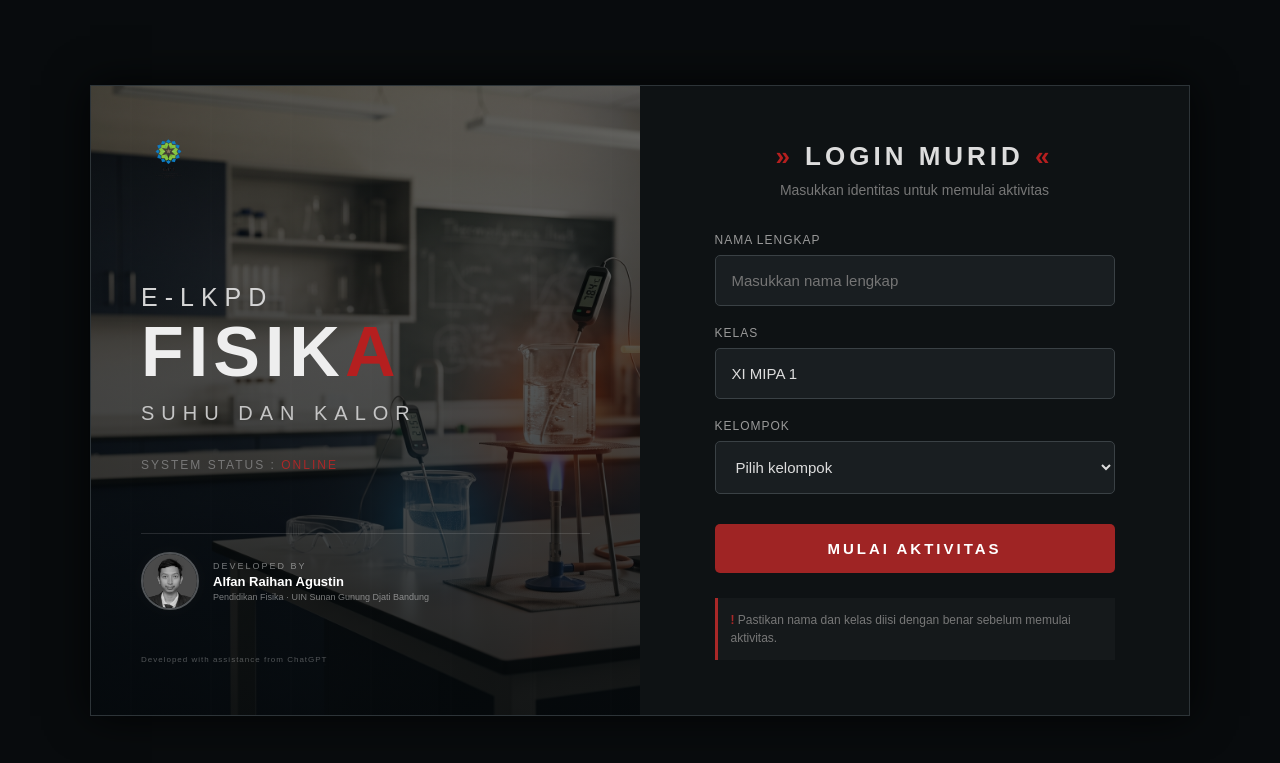
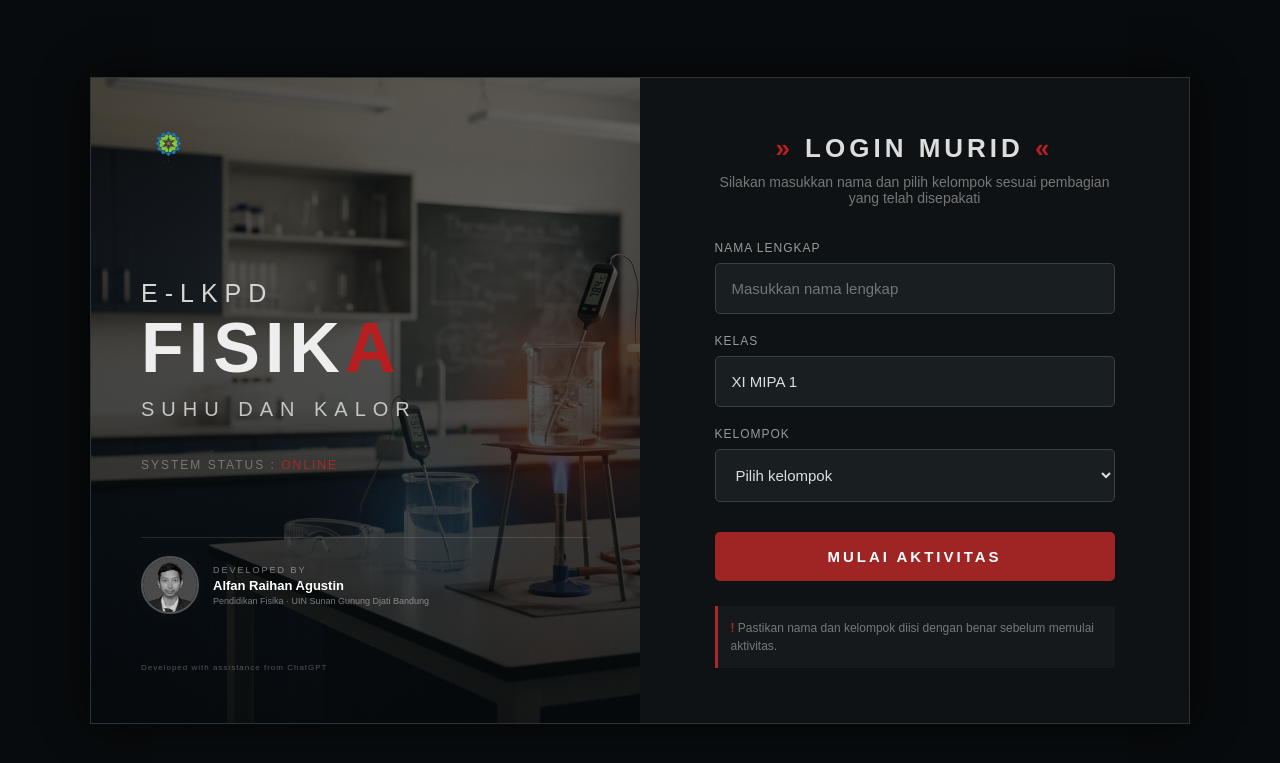
Before and after one commit to simpletastic/e-lkpd, a Laravel app: page /elkpd in a window 1280 px wide. Shown: the top 763 px of the page. Run offline with Laravel 12, Linux system fonts and the light colour scheme.

Commit message:
Update petunjuk login murid

```diff
--- a/resources/views/elkpd.blade.php
+++ b/resources/views/elkpd.blade.php
@@ -436,7 +436,7 @@
                 </div>
 
                 <div class="login-subtitle">
-                    Masukkan identitas untuk memulai aktivitas
+                    Silakan masukkan nama dan pilih kelompok sesuai pembagian yang telah disepakati
                 </div>
 
 
@@ -509,7 +509,7 @@
 
                 <div class="warning">
                     <strong>!</strong>
-                    Pastikan nama dan kelas diisi dengan benar
+                    Pastikan nama dan kelompok diisi dengan benar
                     sebelum memulai aktivitas.
                 </div>
 
```
Also changed, not shown: 1 other file.
